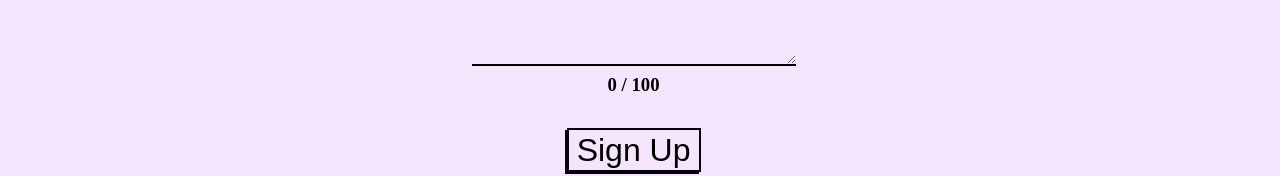
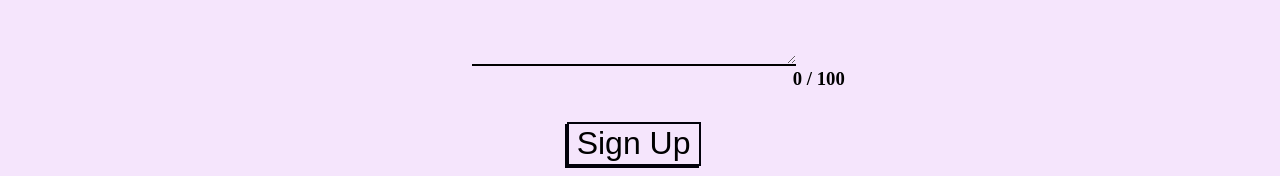
Before and after one commit to nathanlunn/Daylee, a React (Create React App) app in the folder client/: page /signup in a window 1280 px wide. Shown: the part 393-569 px from the top of the page. Built offline with nearby package versions, Linux system fonts and the light colour scheme; no server answers; a web font is replaced by a local one.

Commit message:
create error message when trying to signup with a bio that is above 100 characters and make character count red while typing if bio goes over 100 characters

```diff
--- a/client/src/components/SignUp.js
+++ b/client/src/components/SignUp.js
@@ -157,7 +157,9 @@ export default function SignUp({state, setState}) {
           placeholder='write a short bio for yourself.'
           type='text'
         ></textarea>
-        <h3 className='signup__bioCharacterCount'>{`${bioCharacterCount} / 100`}</h3>
+        <h3
+          className={bioCharacterCount > 100 ? 'signup__bioCharacterCount red' :'signup__bioCharacterCount'}
+        >{`${bioCharacterCount} / 100`}</h3>
 
         <button
           className='signup__submit'
--- a/client/src/styles/SignUp.css
+++ b/client/src/styles/SignUp.css
@@ -71,6 +71,10 @@
 .signup .signup__input--bio {
   height: 5rem;
   font-size: 1rem;
+  margin-bottom: 0.1rem;
+}
+.signup .signup__bioCharacterCount {
+  align-self: flex-end;
 }
 .signup .fa-solid:hover {
   cursor: pointer;
@@ -115,4 +119,8 @@
 
 .hide {
   opacity: 0;
+}
+
+.red {
+  color: rgb(193, 38, 38);
 }/*# sourceMappingURL=SignUp.css.map */
--- a/client/src/styles/SignUp.scss
+++ b/client/src/styles/SignUp.scss
@@ -69,6 +69,11 @@
   .signup__input--bio {
     height: 5rem;
     font-size: 1rem;
+    margin-bottom: .1rem;
+  }
+
+  .signup__bioCharacterCount {
+    align-self: flex-end;
   }
 
   .fa-solid:hover {
@@ -120,3 +125,7 @@
 .hide {
   opacity: 0;
 }
+
+.red {
+  color: rgb(193, 38, 38);
+}
```
Also changed, not shown: 1 other file (tests, documents, lock files or other folders).
